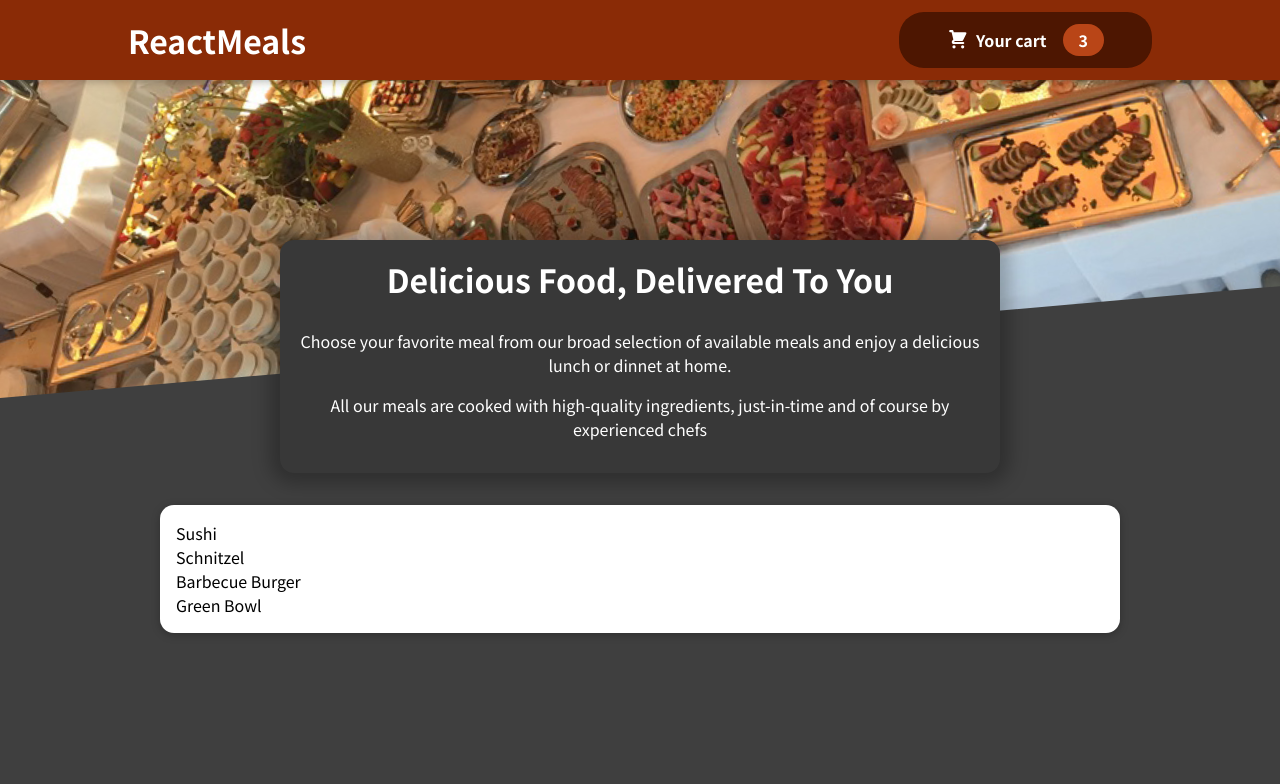
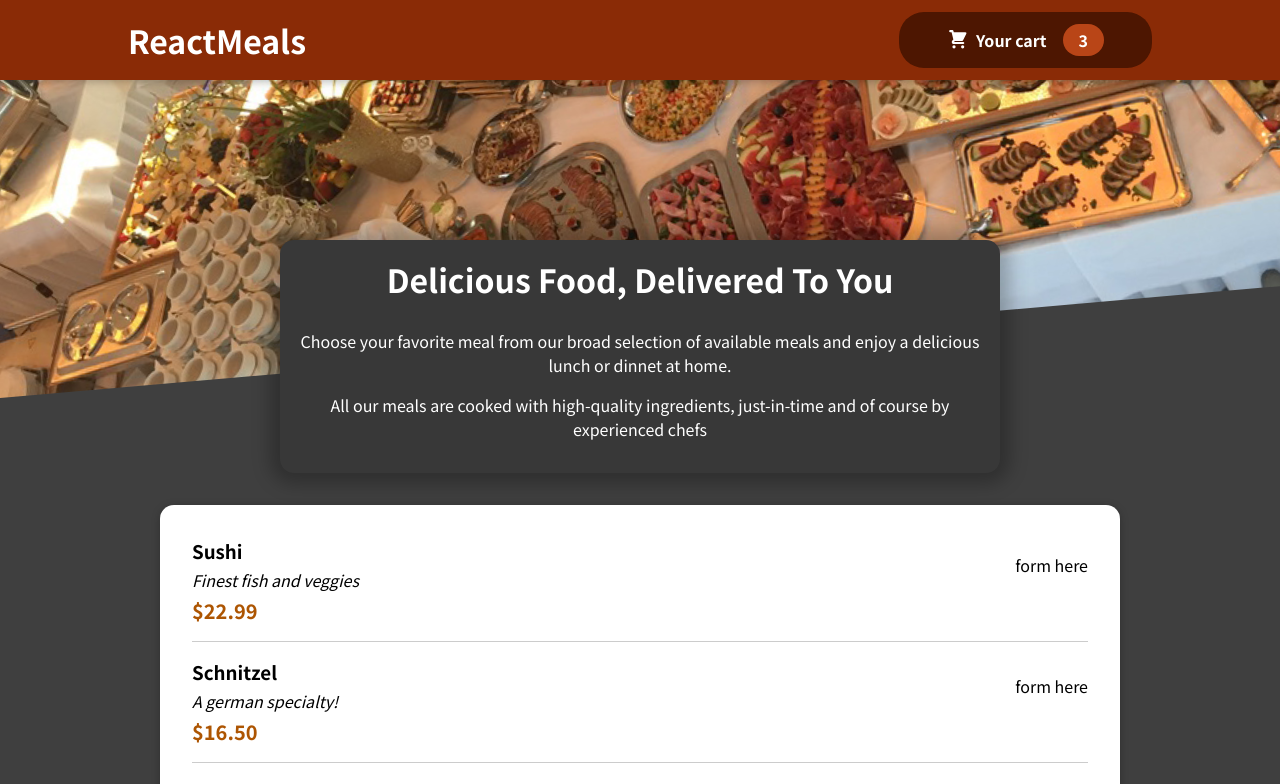
Before and after one commit to VictorMeneghini/react-food-app, a JavaScript app: page / in a window 1280 px wide. Shown: the top 784 px of the page. Built offline with nearby package versions, Linux system fonts and the light colour scheme.

Commit message:
feat: create MealItem component

```diff
--- a/src/components/Meals/AvailableMeals.js
+++ b/src/components/Meals/AvailableMeals.js
@@ -1,5 +1,6 @@
 import classes from './AvailableMeals.module.css';
 import Card from '../UI/Card';
+import MealItem from './MealItem/MealItem';
 
 const DUMMY_MEALS = [
 	{
@@ -29,7 +30,14 @@
 ];
 
 const AvailableMeals = () => {
-	const mealsList = DUMMY_MEALS.map((meal) => <li>{meal.name}</li>);
+	const mealsList = DUMMY_MEALS.map((meal) => (
+		<MealItem
+			key={meal.id}
+			name={meal.name}
+			price={meal.price}
+			description={meal.description}
+		/>
+	));
 
 	return (
 		<section className={classes.meals}>
--- /dev/null
+++ b/src/components/Meals/MealItem/MealItem.js
@@ -0,0 +1,21 @@
+import classes from './MealItem.module.css';
+
+const MealItem = (props) => {
+	const { price, name, description } = props;
+	const formatedPrice = `$${price.toFixed(2)}`;
+
+	return (
+		<li className={classes.meal}>
+			<div>
+				<h3>{name}</h3>
+				<div className={classes.description}>{description}</div>
+				<div className={classes.price}>{formatedPrice}</div>
+			</div>
+			<div>
+				<p>form here</p>
+			</div>
+		</li>
+	);
+};
+
+export default MealItem;
--- /dev/null
+++ b/src/components/Meals/MealItem/MealItem.module.css
@@ -0,0 +1,22 @@
+.meal {
+	display: flex;
+	justify-content: space-between;
+	margin: 1rem;
+	padding-bottom: 1rem;
+	border-bottom: 1px solid #ccc;
+}
+
+.meal h3 {
+	margin: 0 0 0.25rem 0;
+}
+
+.description {
+	font-style: italic;
+}
+
+.price {
+	margin-top: 0.25rem;
+	font-weight: bold;
+	color: #ad5502;
+	font-size: 1.25rem;
+}
```
